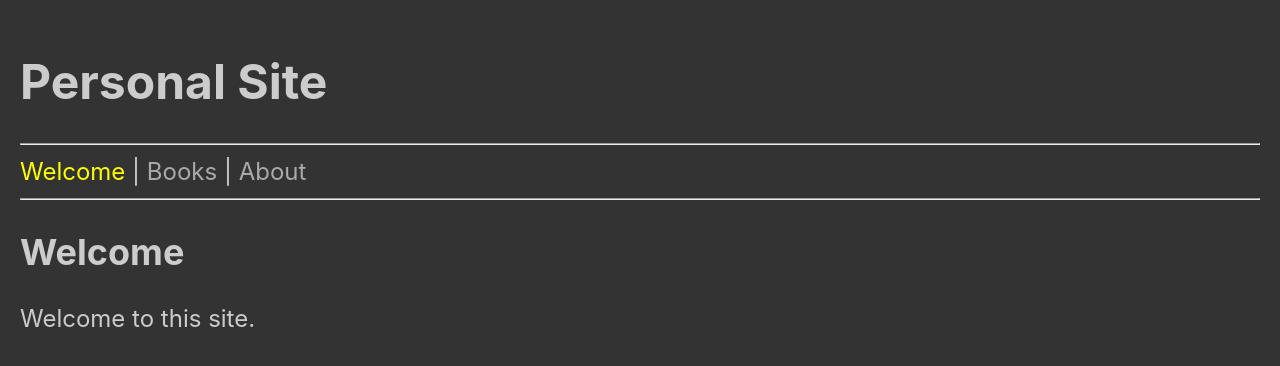
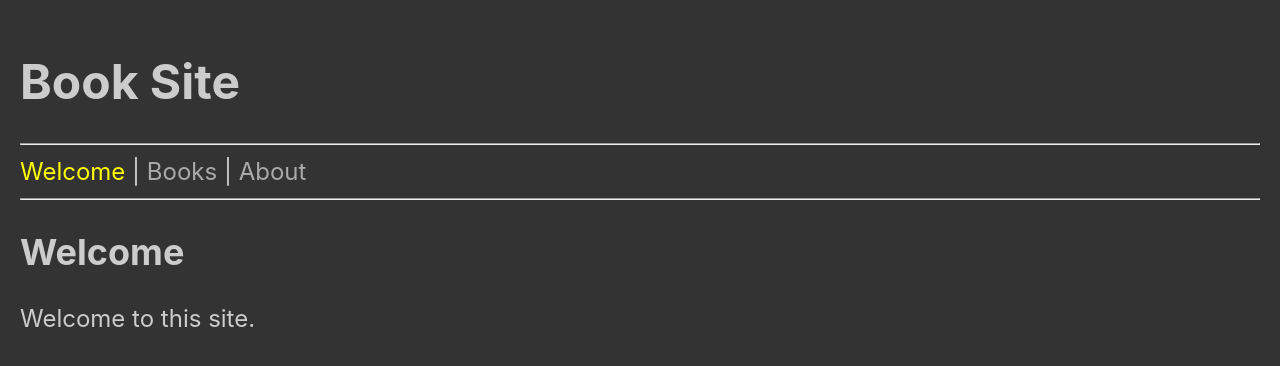
Before and after one commit to edwardtanguay/live-coding-node-scripts-basics-cli, a React (Vite) app: page /welcome in a window 1280 px wide. Shown: the top 366 px of the page. Built offline with nearby package versions, Linux system fonts and the light colour scheme.

Commit message:
file gets backed up

```diff
--- a/package.json
+++ b/package.json
@@ -5,7 +5,8 @@
   "scripts": {
     "dev": "vite",
     "build": "vite build",
-    "preview": "vite preview"
+    "preview": "vite preview",
+    "backup": "node scripts/bcli-backup.js"
   },
   "dependencies": {
     "react": "^18.0.0",
--- a/src/App.jsx
+++ b/src/App.jsx
@@ -7,7 +7,7 @@ import { NavLink, Routes, Route, Navigate } from 'react-router-dom';
 function App() {
 	return (
 		<div className="App">
-			<h1>Personal Site</h1>
+			<h1>Book Site</h1>
 			<hr />
 			<NavLink to="/welcome">Welcome</NavLink> |{' '}
 			<NavLink to="/books">Books</NavLink> |{' '}
```
Also changed, not shown: scripts/bcli-backup.js (added, +9 -0 lines), 1 other file (tests, documents, lock files or other folders).
